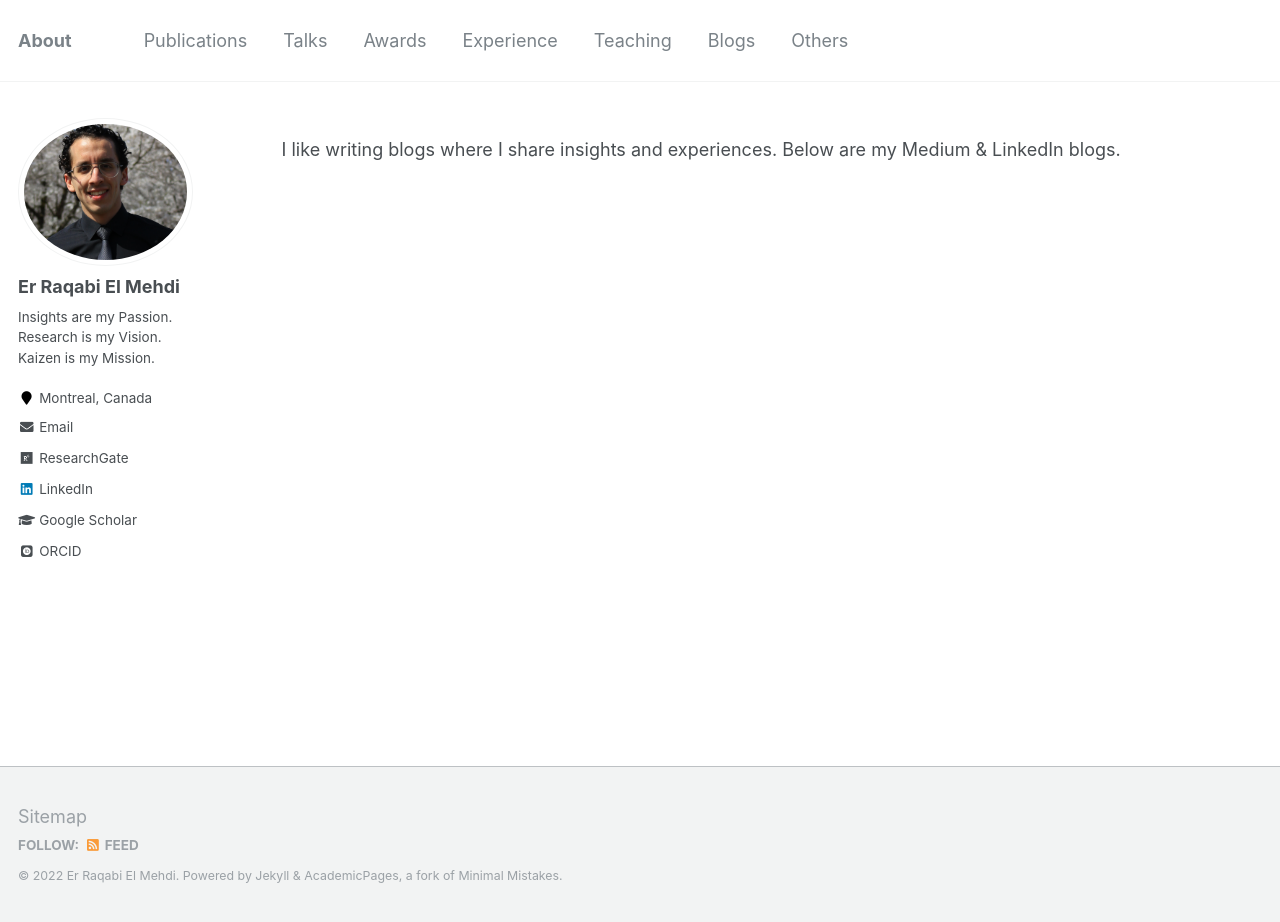
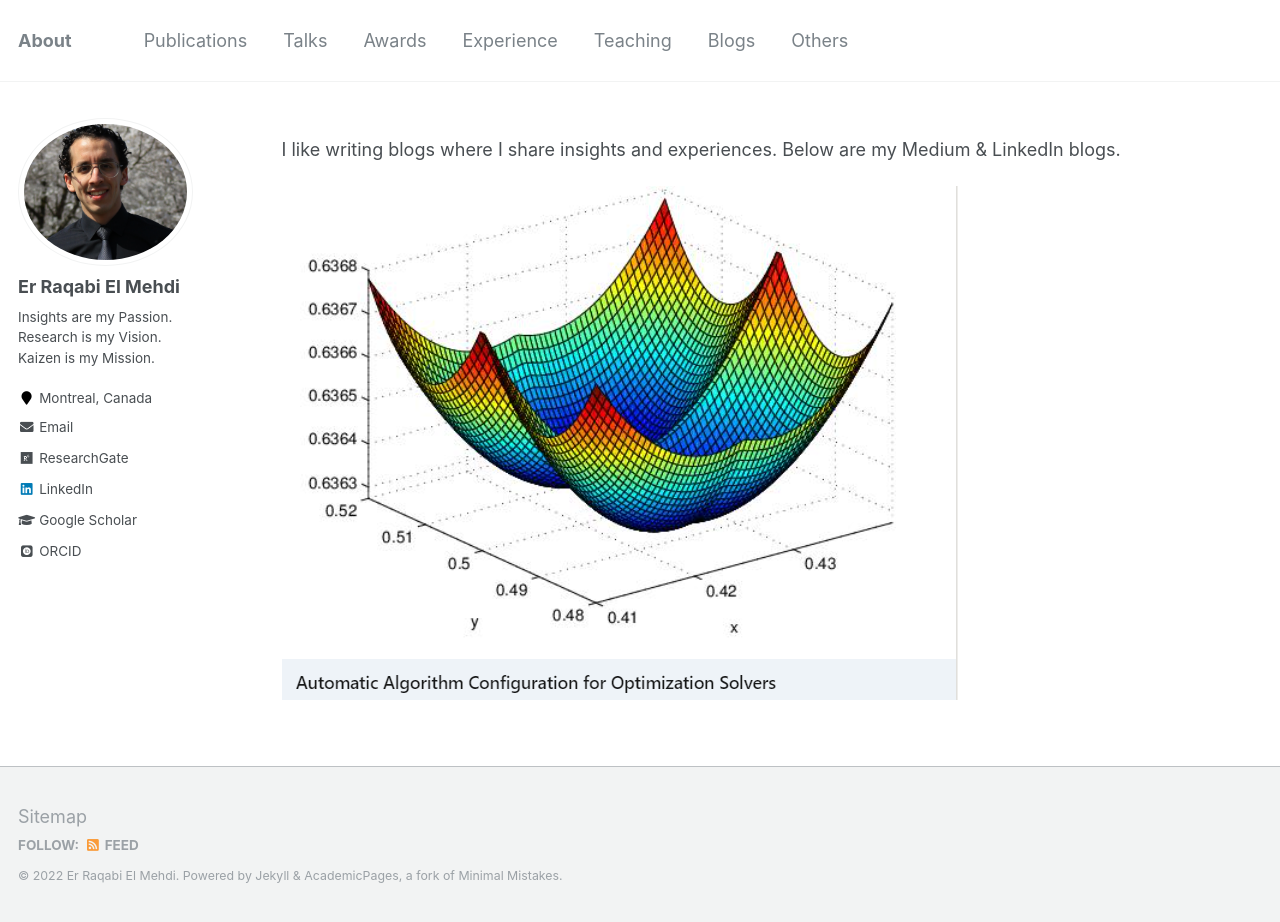
Before and after one commit to RqbMedi/rqbmedi.github.io, a Jekyll site: the page built from _pages/portfolio.md, in a window 1280 px wide and 922 px high. Built offline with Jekyll 4.4.1, drawn with Linux system fonts in a browser that asks for light colours; some web fonts are replaced.

Commit message:
Initial Commit

```diff
--- a/_pages/portfolio.md
+++ b/_pages/portfolio.md
@@ -6,3 +6,5 @@ author_profile: true
 ---
 
 I like writing blogs where I share insights and experiences. Below are my Medium & LinkedIn blogs.
+
+[<img src="http://rqbmedi.github.io/images/Medium_Article_14.png">](https://erraqabielmehdi.medium.com/automatic-algorithm-configuration-for-optimization-solvers-66ac3861a233)
```
Also changed, not shown: images/Medium_Article_14.png (added).
